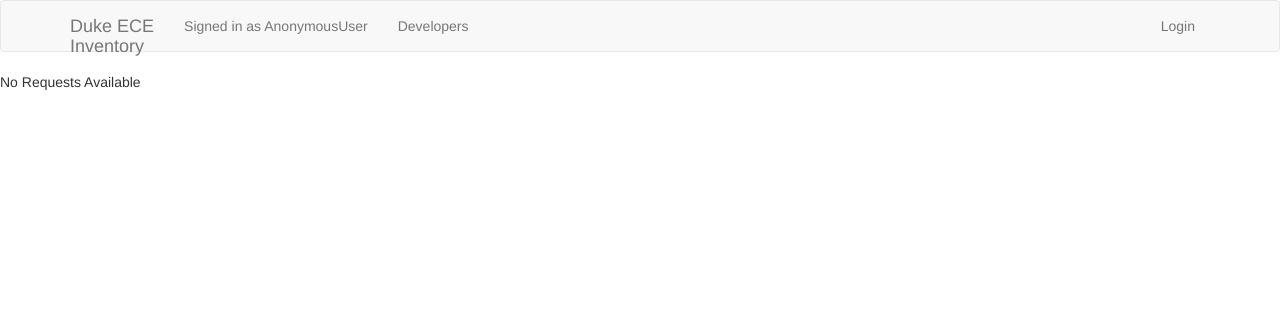
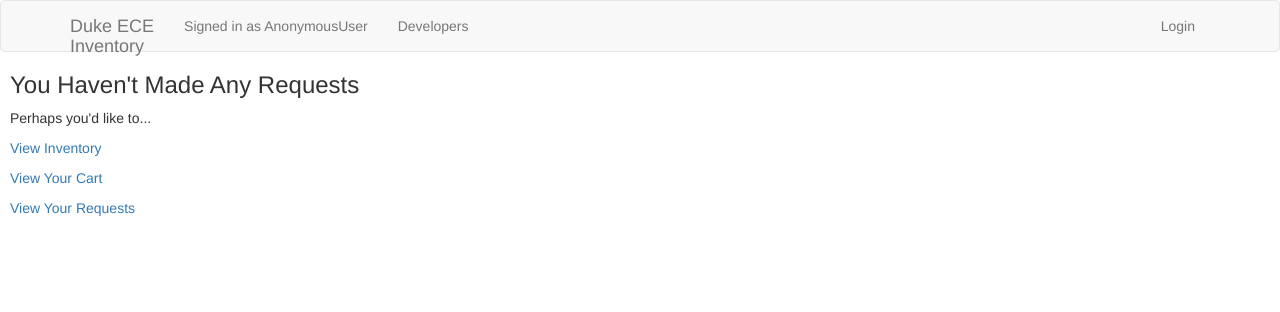
Before and after one commit to lad-47/inventory-project, a Django app: template mysite/home/templates/home/cart_requests.html in a window 1280 px wide. Shown: the top 312 px of the page. Run offline with Django 3.2, Linux system fonts and the light colour scheme; the template is opened without the code that fills it, so the values that code supplies are empty; some libraries are stand-ins or nearby versions.

Commit message:
quality of life

```diff
--- a/mysite/home/templates/home/cart_requests.html
+++ b/mysite/home/templates/home/cart_requests.html
@@ -40,6 +40,19 @@
 
 
 {% else %}
-	<p> No Requests Available </p>
+	<head>
+  <style type="text/css">
+    .options_layout p { margin-left:10px;
+    				margin-bottom:10px; }
+  </style>
+</head>
+
+<div class="options_layout">
+<h3 style="margin-left:10px">You Haven't Made Any Requests</h3>
+<p> Perhaps you'd like to... </p>
+<p><a href="{% url 'index' %}">View Inventory</a></p>
+<p><a href="{% url 'checkout' %}">View Your Cart</a></p>
+<p><a href="{% url 'requests' %}">View Your Requests</a></p>
+</div>
 {% endif %}
 {% endblock%}
--- a/mysite/manager/templates/manager/tag_exists.html
+++ b/mysite/manager/templates/manager/tag_exists.html
@@ -19,12 +19,12 @@
 
 	<p><input type="submit" value="Modify"></p>
 </form>
-</div> <br><br>
+</div> <br><h5 style="color:red"><b>Tag Already Exists</b> </h5><br>
 
 <div class="form_layout" >
 <form method="POST" action="{% url 'create tag' %}">
 	{% csrf_token %}
-	<h5 style="color:red"><b>Tag Already Exists</b> </h5>
+
 	<h4> <b>Create a New Tag </b></h4>
 	{{create_form.as_p}}
 
```
Also changed, not shown: mysite/manager/views.py (+8 -0 lines).
